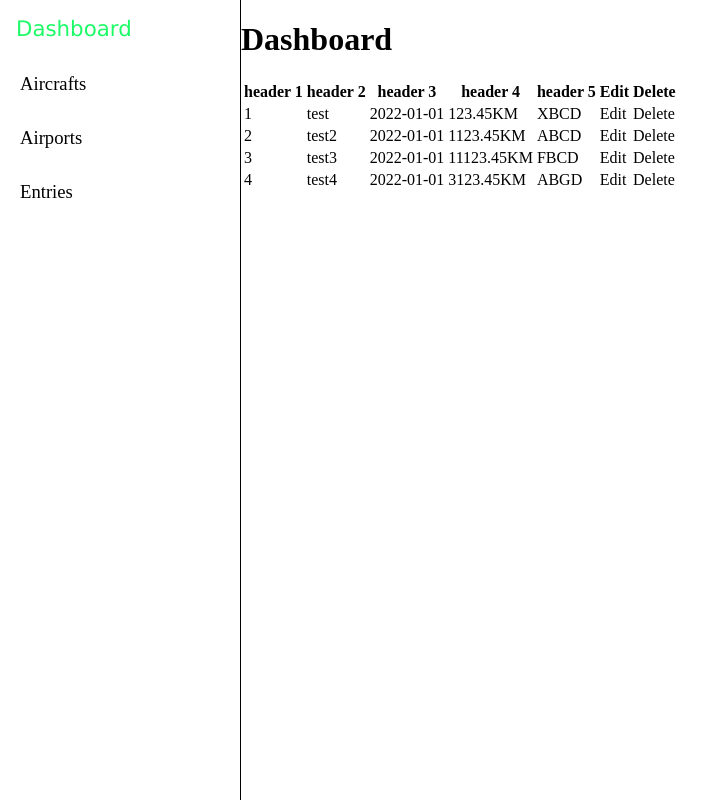
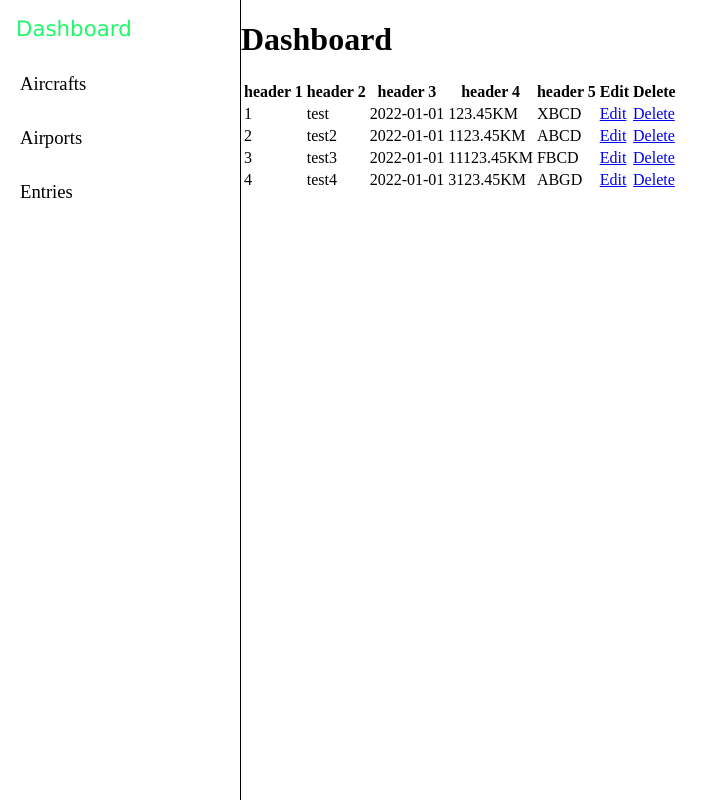
Before and after one commit to vmdharan/flightlog-ui_DEPRECATED, a React (Vite) app: page / in a window 1280 px wide. Shown: the whole page, without its empty margins (0-720 px from the left). Built offline with nearby package versions, Linux system fonts and the light colour scheme.

Commit message:
Added placeholders for Edit and Delete
Added placeholders for Edit and Delete in the Table component.

```diff
--- a/src/components/Table/index.tsx
+++ b/src/components/Table/index.tsx
@@ -1,8 +1,11 @@
 import React from "react";
+import { CLIENT_URI } from "../../services/config";
 
 const Table = () => {
     const canEdit = true;
     const canDelete = true;
+    const editUrl = canEdit ? CLIENT_URI : "";
+    const deleteUrl = canDelete ? CLIENT_URI : "";
 
     const headers = [
         "header 1",
@@ -40,10 +43,14 @@ const Table = () => {
                             <td key={c2}>{c2}</td>
                         ))}
                         {canEdit && (
-                            <td>Edit</td>
+                            <td>
+                                <a href={editUrl+""}>Edit</a>
+                            </td>
                         )}
                         {canDelete && (
-                            <td>Delete</td>
+                            <td>
+                                <a href={deleteUrl+""}>Delete</a>
+                            </td>
                         )}
                     </tr>
                 ))}
--- a/src/pages/aircrafts/index.tsx
+++ b/src/pages/aircrafts/index.tsx
@@ -14,7 +14,7 @@ const AircraftList = () => {
 
     return (
         <div className="App">
-            Aircraft list
+            <h1>Aircraft list</h1>
 
             {aircraft && aircraft.map(m => (
                 <div key={m["id"]}>{m["id"]} - {m["name"]} - {m["type"]}</div>
--- a/src/pages/airports/index.tsx
+++ b/src/pages/airports/index.tsx
@@ -14,7 +14,7 @@ const AirportList = () => {
 
     return (
         <div className="App">
-            Airport list
+            <h1>Airport list</h1>
 
             {airport && airport.map(m => (
                 <div key={m["id"]}>{m["id"]} - {m["name"]} - {m["code"]}</div>
--- a/src/pages/entries/index.tsx
+++ b/src/pages/entries/index.tsx
@@ -15,7 +15,7 @@ const EntryList = () => {
 
     return (
         <div className="App">
-            Entry list
+            <h1>Entry list</h1>
 
             {entry && entry.map(m => (
                 <div key={m["id"]}>
--- a/src/services/config.ts
+++ b/src/services/config.ts
@@ -1,4 +1,5 @@
 export const HOST_URI = 'http://localhost:3040/';
+export const CLIENT_URI = 'http://localhost:1234/';
 export const FL_AIRCRAFT = 'aircraft';
 export const FL_AIRPORT = 'airport';
 export const FL_ENTRY = 'entry';
```
